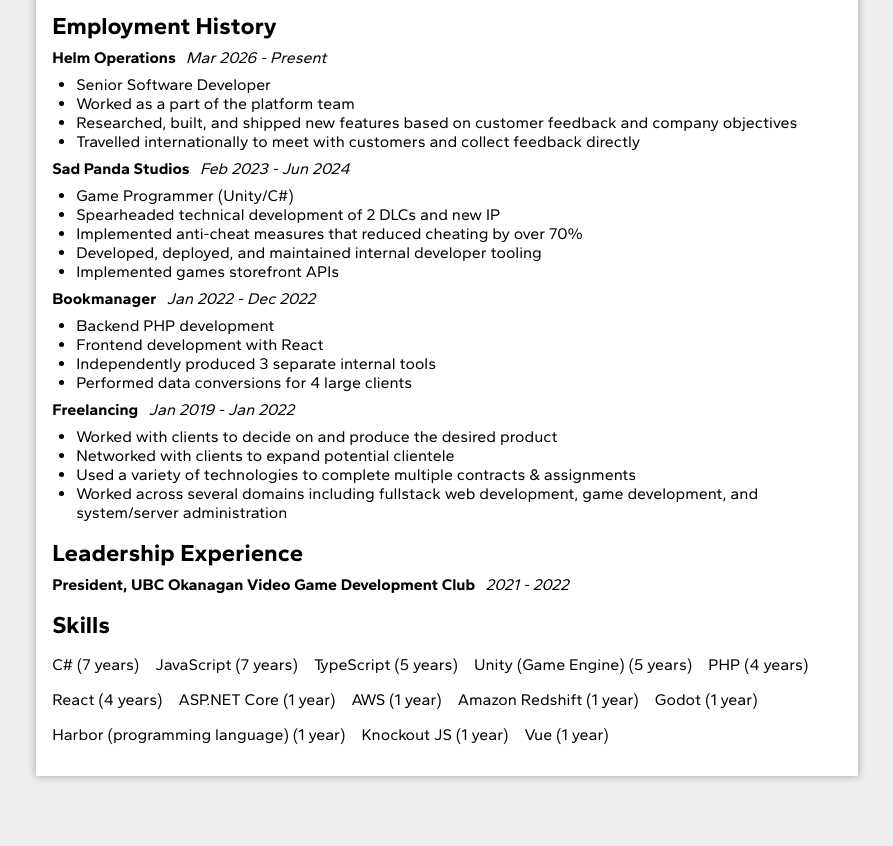
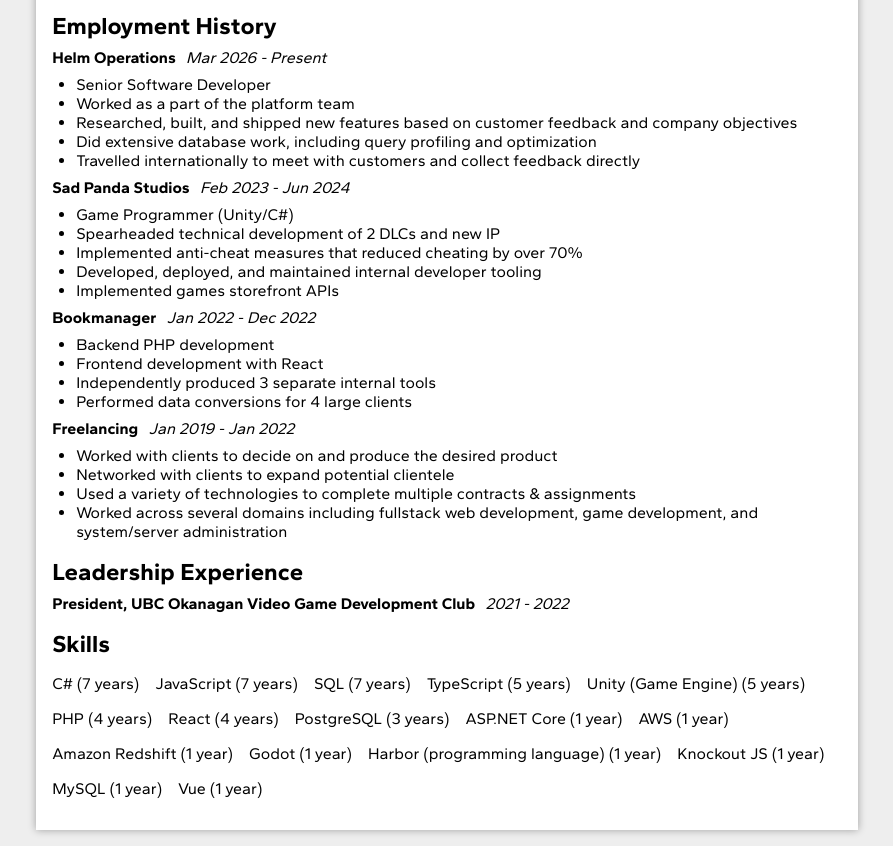
Before and after one commit to TheArchitect4855/resume, a plain HTML site: page index.html in a window 1280 px wide. Shown: the part 500-1346 px from the top of the page, without its empty margins (193-1086 px from the left). Before the commit the page ends 1292 px from the top, so only its background shows below. Drawn offline with Linux system fonts and the light colour scheme.

Commit message:
Add database experience

```diff
--- a/index.html
+++ b/index.html
@@ -84,6 +84,10 @@
 						<li>
 							Researched, built, and shipped new features based on
 							customer feedback and company objectives
+						</li>
+						<li>
+							Did extensive database work, including query
+							profiling and optimization
 						</li>
 						<li>
 							Travelled internationally to meet with customers and
@@ -174,16 +178,19 @@
 					<ul class="plain">
 						<li>C# (7 years)</li>
 						<li>JavaScript (7 years)</li>
+						<li>SQL (7 years)</li>
 						<li>TypeScript (5 years)</li>
 						<li>Unity (Game Engine) (5 years)</li>
 						<li>PHP (4 years)</li>
 						<li>React (4 years)</li>
+						<li>PostgreSQL (3 years)</li>
 						<li>ASP.NET Core (1 year)</li>
 						<li>AWS (1 year)</li>
 						<li>Amazon Redshift (1 year)</li>
 						<li>Godot (1 year)</li>
 						<li>Harbor (programming language) (1 year)</li>
 						<li>Knockout JS (1 year)</li>
+						<li>MySQL (1 year)</li>
 						<li>Vue (1 year)</li>
 					</ul>
 				</article>
```
